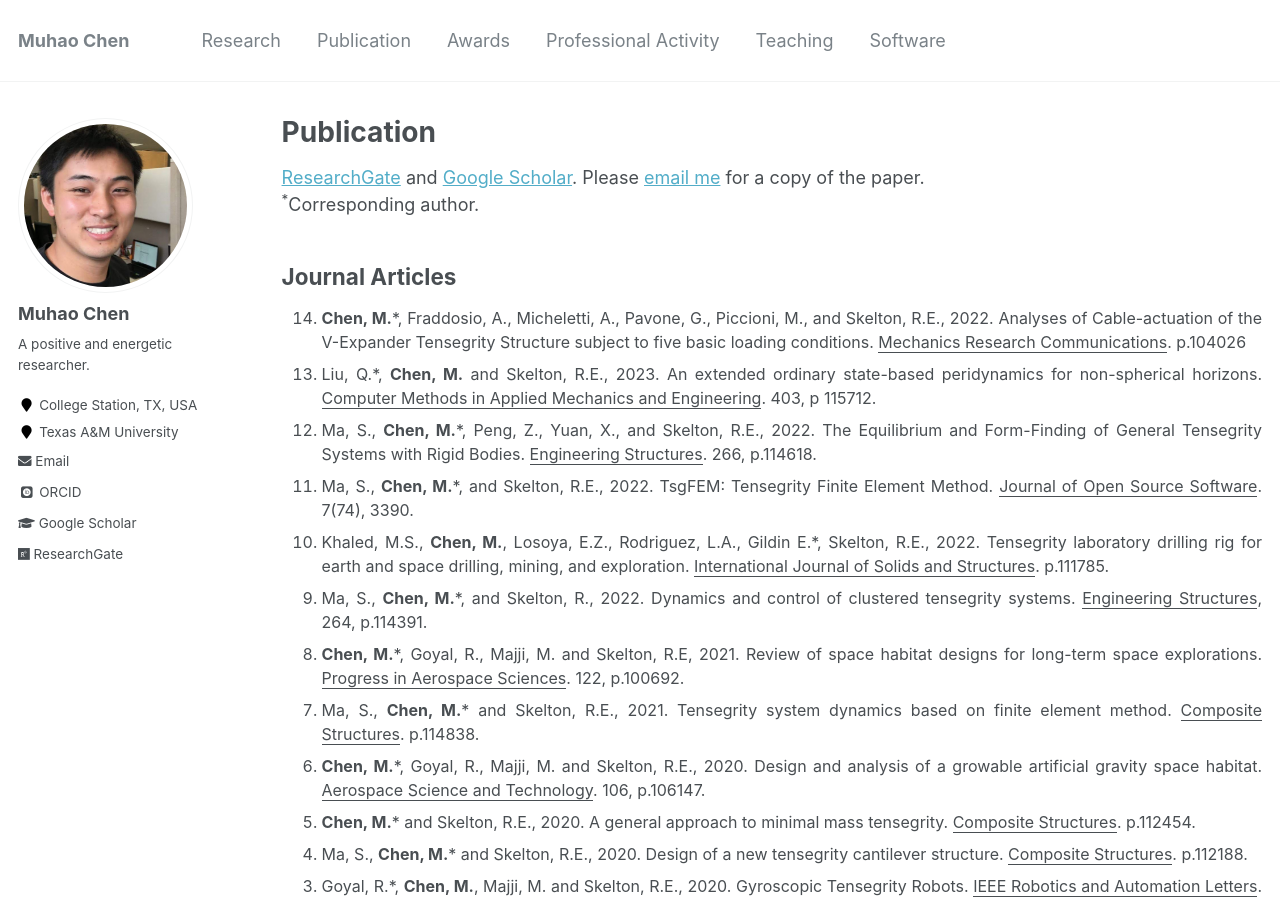
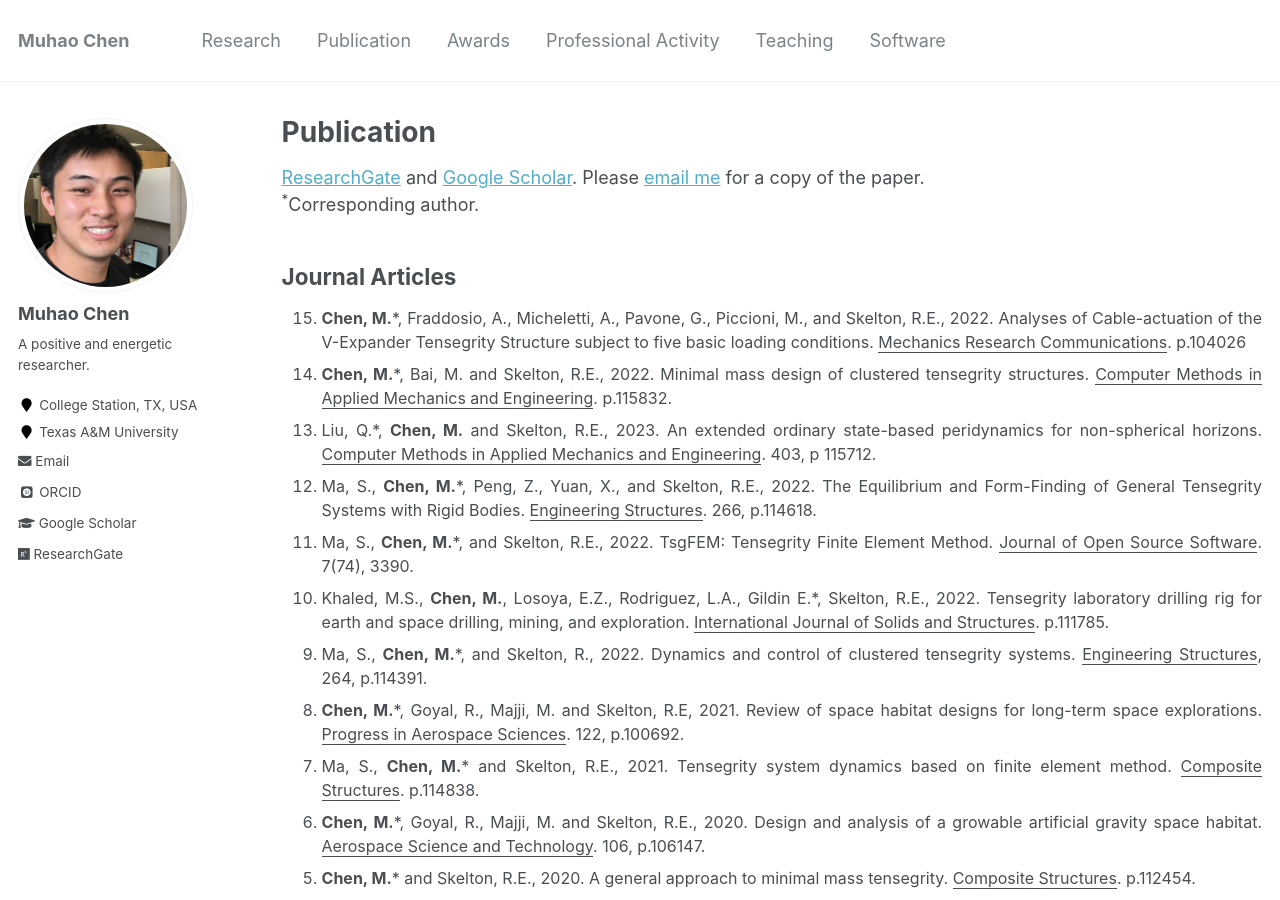
Before and after one commit to Muhao-Chen/muhao-chen.github.io, a Jekyll site: the page built from _pages/publication.md, in a window 1280 px wide and 900 px high. Built offline with Jekyll 4.4.1, drawn with Linux system fonts in a browser that asks for light colours; some web fonts are replaced; some of the changed text lies outside the part shown.

Commit message:
Update publication.md

```diff
--- a/_pages/publication.md
+++ b/_pages/publication.md
@@ -17,6 +17,7 @@ toc: true
 <font size=3>
 <ol reversed>
 <li> <strong>Chen, M.</strong>*, Fraddosio, A., Micheletti, A., Pavone, G., Piccioni, M., and Skelton, R.E., 2022. Analyses of Cable-actuation of the V-Expander Tensegrity Structure subject to five basic loading conditions. <u>Mechanics Research Communications</u>. p.104026 </li>
+<li> <strong>Chen, M.</strong>*, Bai, M. and Skelton, R.E., 2022. Minimal mass design of clustered tensegrity structures. <u>Computer Methods in Applied Mechanics and Engineering</u>. p.115832. </li>
 <li> Liu, Q.*, <strong>Chen, M.</strong> and Skelton, R.E., 2023. An extended ordinary state-based peridynamics for non-spherical horizons. <u>Computer Methods in Applied Mechanics and Engineering</u>. 403, p 115712.  </li>
 <li> Ma, S., <strong>Chen, M.</strong>*, Peng, Z., Yuan, X., and Skelton, R.E., 2022. The Equilibrium and Form-Finding of General Tensegrity Systems with Rigid Bodies. <u>Engineering Structures</u>. 266, p.114618.  </li>
 <li> Ma, S., <strong>Chen, M.</strong>*, and Skelton, R.E., 2022. TsgFEM: Tensegrity Finite Element Method. <u>Journal of Open Source Software</u>. 7(74), 3390.   </li>
```
Also changed, not shown: other parts of _pages/publication.md (+0 -1 lines).
